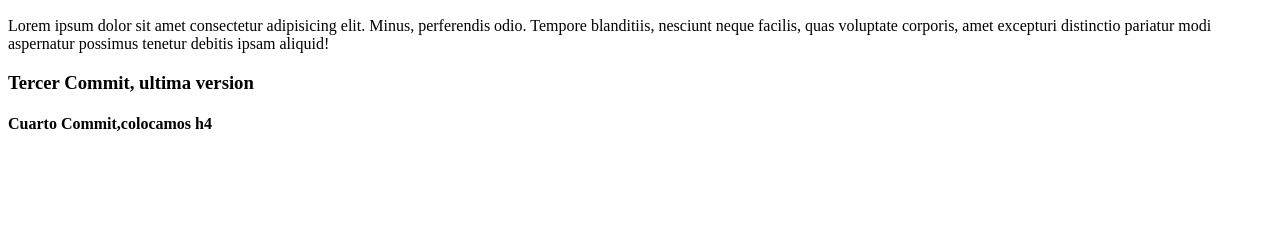
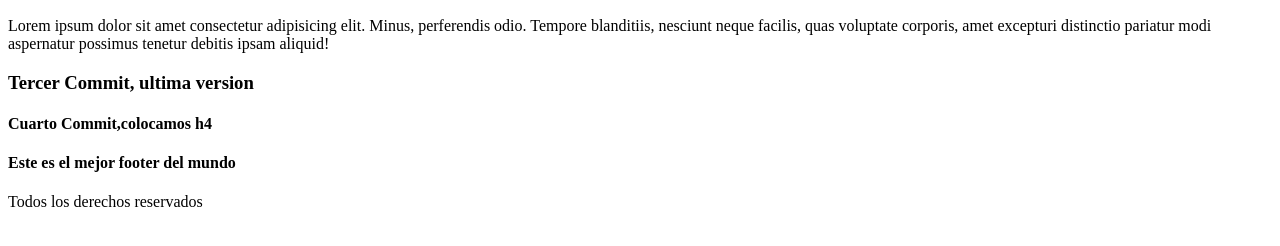
Before and after one commit to sersand2016/CoderGit, a plain HTML site: page index.html in a window 1280 px wide. Shown: the part 110-356 px from the top of the page. Drawn offline with Linux system fonts and the light colour scheme.

Commit message:
Creamos el footer en la rama vero

```diff
--- a/index.html
+++ b/index.html
@@ -14,5 +14,10 @@
     <h3> Tercer Commit, ultima version</h3>
     <h4>Cuarto Commit,colocamos h4</h4>
 
+    <footer>
+        <h4>Este es el mejor footer del mundo</h4>
+        <p>Todos los derechos reservados</p>
+    </footer>
+
 </body>
 </html>
```
